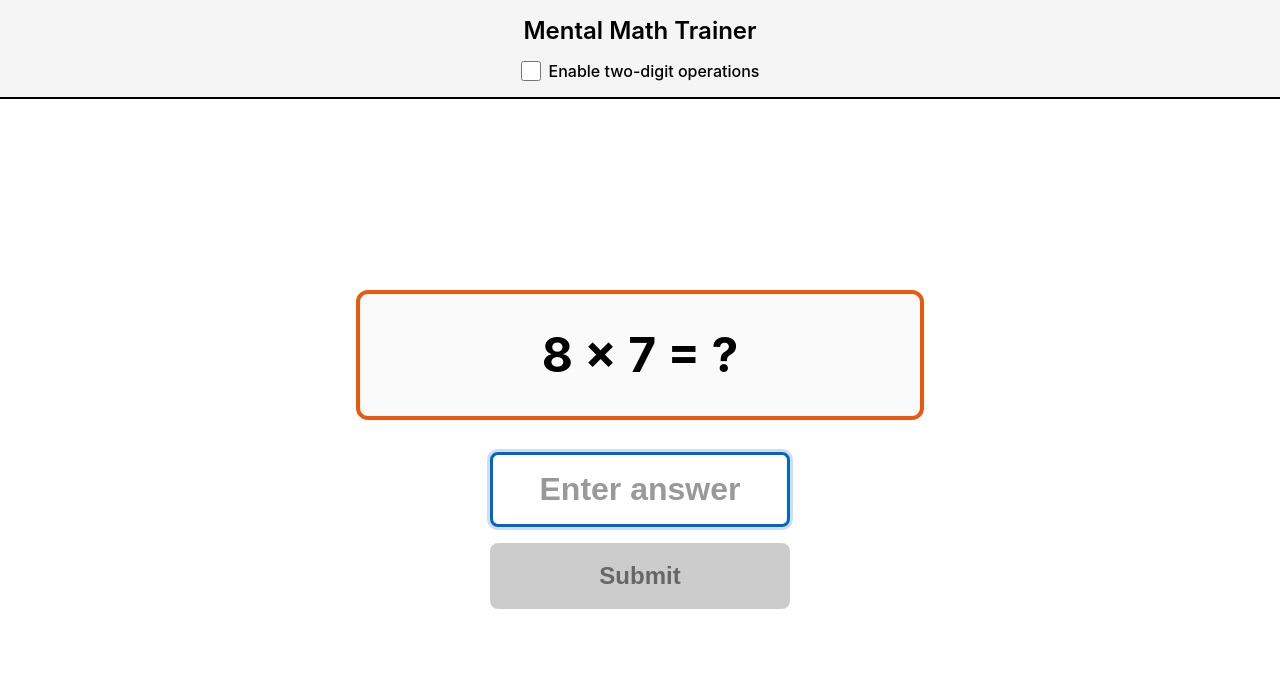
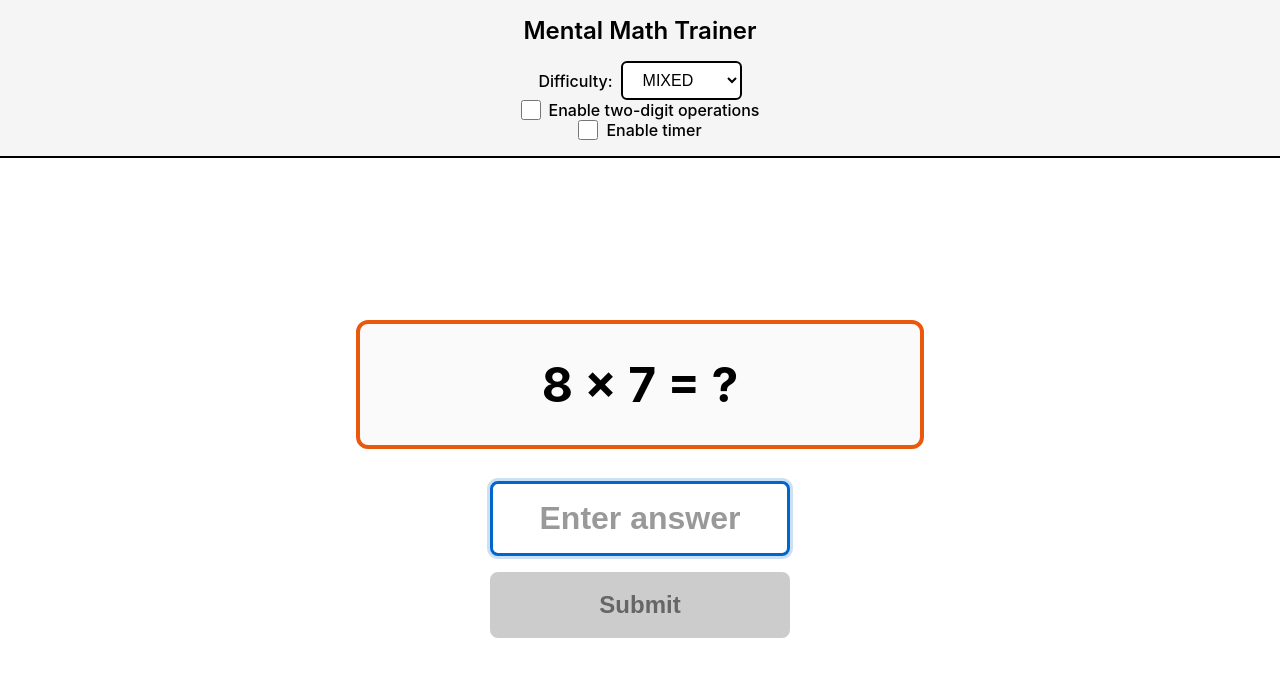
Before and after one commit to JaponBaligi/basic-math-trainer, a React (Vite) app: page / in a window 1280 px wide. Shown: the top 676 px of the page. Built offline with nearby package versions, Linux system fonts and the light colour scheme.

Commit message:
Integrate all features: difficulty selector, timer display, and visual operation distinction

```diff
--- a/src/App.css
+++ b/src/App.css
@@ -68,6 +68,25 @@
   outline: none;
   border-color: #0066cc;
   box-shadow: 0 0 0 2px rgba(0, 102, 204, 0.2);
+}
+
+.timer-display {
+  display: flex;
+  align-items: center;
+  justify-content: center;
+  gap: 0.5rem;
+  margin-top: 0.5rem;
+  font-size: 1rem;
+  font-weight: 600;
+}
+
+.timer-label {
+  color: #666666;
+}
+
+.timer-value {
+  color: #000000;
+  font-family: 'Courier New', monospace;
 }
 
 .app-main {
--- a/src/App.tsx
+++ b/src/App.tsx
@@ -1,12 +1,15 @@
 import { useEffect, useState } from 'react';
-import type { GameConfig } from './types';
+import type { GameConfig, DifficultyLevel } from './types';
 import { useMathGame } from './hooks/useMathGame';
+import { useTimer } from './hooks/useTimer';
 import { QuestionDisplay } from './components/QuestionDisplay';
 import { AnswerInput } from './components/AnswerInput';
 import { SubmitButton } from './components/SubmitButton';
 import { FeedbackDisplay } from './components/FeedbackDisplay';
 import { NextButton } from './components/NextButton';
 import { ConfigToggle } from './components/ConfigToggle';
+import { DifficultySelector } from './components/DifficultySelector';
+import { TimerDisplay } from './components/TimerDisplay';
 import './App.css';
 
 function App() {
@@ -14,12 +17,24 @@ function App() {
     allowTwoDigitOperations: false,
     difficultyLevel: 'MIXED',
   });
+  const [timerEnabled, setTimerEnabled] = useState(false);
 
   const { gameState, startNewQuestion, handleAnswerSubmit, handleAnswerChange, handleNextQuestion } = useMathGame(config);
+  const timer = useTimer(timerEnabled);
 
   useEffect(() => {
     startNewQuestion();
   }, [startNewQuestion, config]);
+
+  useEffect(() => {
+    if (timerEnabled) {
+      timer.start();
+    } else {
+      timer.stop();
+      timer.reset();
+    }
+    // eslint-disable-next-line react-hooks/exhaustive-deps
+  }, [timerEnabled]);
 
   const canSubmit = gameState.userAnswer.trim() !== '' && !gameState.showFeedback;
   const showFeedback = gameState.showFeedback && gameState.currentQuestion;
@@ -29,10 +44,24 @@ function App() {
     <div className="app">
       <header className="app-header">
         <h1>Mental Math Trainer</h1>
+        <DifficultySelector
+          difficultyLevel={config.difficultyLevel}
+          onSelect={(level: DifficultyLevel) => setConfig({ ...config, difficultyLevel: level })}
+        />
         <ConfigToggle
           allowTwoDigitOperations={config.allowTwoDigitOperations}
           onToggle={(value) => setConfig({ ...config, allowTwoDigitOperations: value })}
         />
+        <label className="config-toggle">
+          <input
+            type="checkbox"
+            checked={timerEnabled}
+            onChange={(e) => setTimerEnabled(e.target.checked)}
+            className="config-checkbox"
+          />
+          <span className="config-label">Enable timer</span>
+        </label>
+        {timerEnabled && <TimerDisplay elapsedSeconds={timer.elapsedSeconds} />}
       </header>
 
       <main className="app-main">
--- /dev/null
+++ b/src/components/TimerDisplay.tsx
@@ -0,0 +1,14 @@
+import { formatTime } from '../utils/formatTime';
+
+interface TimerDisplayProps {
+  elapsedSeconds: number;
+}
+
+export function TimerDisplay({ elapsedSeconds }: TimerDisplayProps) {
+  return (
+    <div className="timer-display">
+      <span className="timer-label">Time:</span>
+      <span className="timer-value">{formatTime(elapsedSeconds)}</span>
+    </div>
+  );
+}
```
